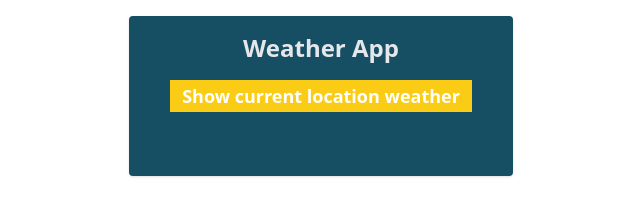
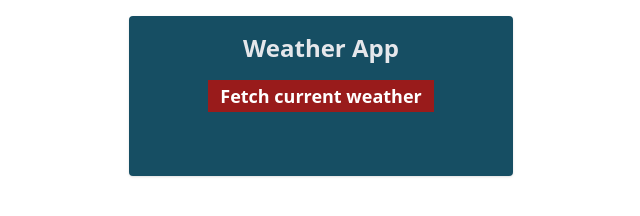
Before and after one commit to Rupinder-17/current-loction-weatherApp, a plain HTML site: page index.html in a window 1280 px wide. Shown: the whole page, without its empty margins (319-959 px from the left). Drawn offline with nearby package versions, Linux system fonts and the light colour scheme.

Commit message:
change button ui

```diff
--- a/index.html
+++ b/index.html
@@ -18,9 +18,9 @@
           <!-- <input type="text" name="" class="py-1 w-" id="city-name" /> -->
           <button
             id="weatherBtn"
-            class="py-0.5 bg-yellow-400 text-white px-3 font-bold text-lg"
+            class="py-0.5 bg-red-800 text-white px-3 font-bold text-lg"
           >
-            Show current location weather
+            Fetch current weather
           </button>
         </div>
 
@@ -41,7 +41,7 @@
 
           const weatherData = `
           <img src="${data.current.condition.icon}" class=" absolute left-32"/>
-          <h2 class="text-white font-bold text-3xl mt-14">${data.location.name}</h2>
+          <h2 class="text-white font-bold text-3xl mt-16">${data.location.name}</h2>
           <p class="text-yellow-500 text-xl font-semibold">${data.current.condition.text}</p>
           <p class="text-white text-xl font-semibold">${data.current.temp_c} °C</p>
           `;
```
